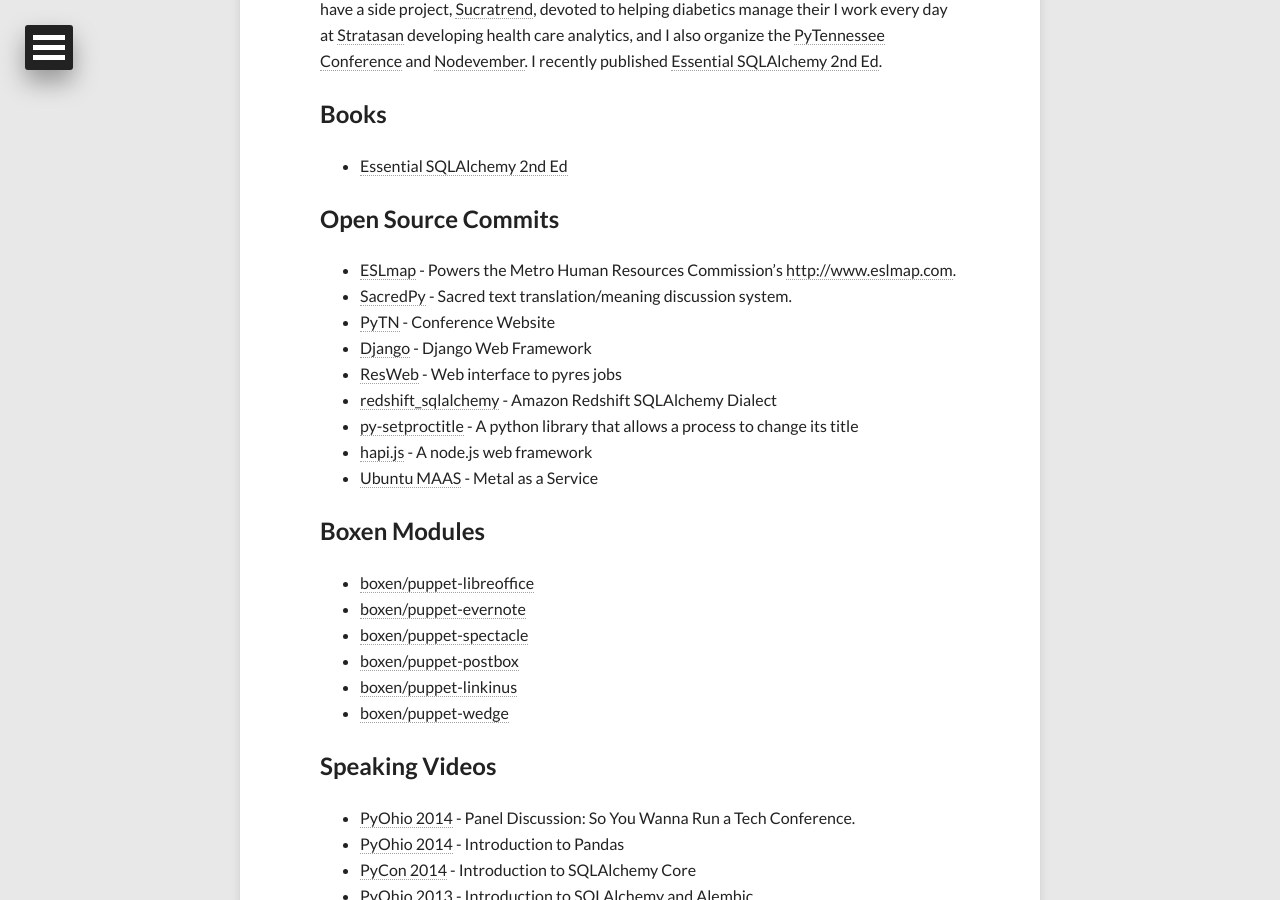
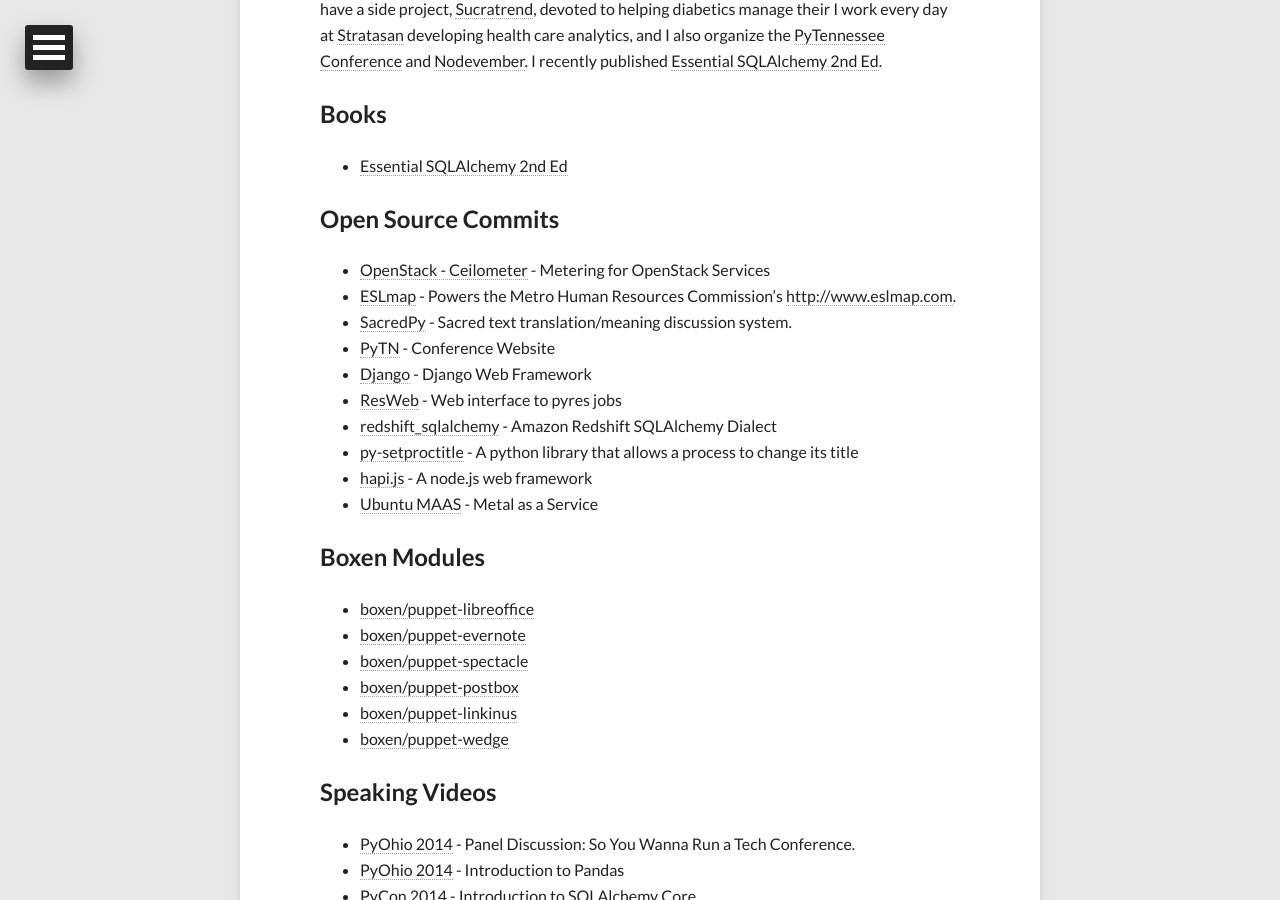
Before and after one commit to jasonamyers/jasonamyers.github.com, a Jekyll site: the page built from about.md, in a window 1280 px wide and 900 px high, scrolled down 779 px. Built offline with Jekyll 4.4.1, drawn with Linux system fonts in a browser that asks for light colours; nearby versions of some CDN libraries.

Commit message:
Ceilo
Signed-off-by: Jason Myers <jason@jasonamyers.com>

```diff
--- a/about.md
+++ b/about.md
@@ -27,6 +27,8 @@
 * [Essential SQLAlchemy 2nd Ed](http://shop.oreilly.com/product/0636920035800.do)
 
 ## Open Source Commits
+
+* [OpenStack - Ceilometer](https://github.com/openstack/ceilometer) - Metering for OpenStack Services
 * [ESLmap](https://github.com/mnhrc/mnhrc.github.io) - Powers the Metro Human Resources
 Commission's [http://www.eslmap.com](http://www.eslmap.com).
 * [SacredPy](https://github.com/reibwo/SacredPy) - Sacred text translation/meaning
```
